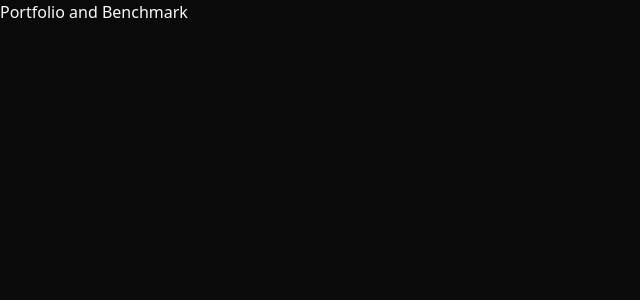
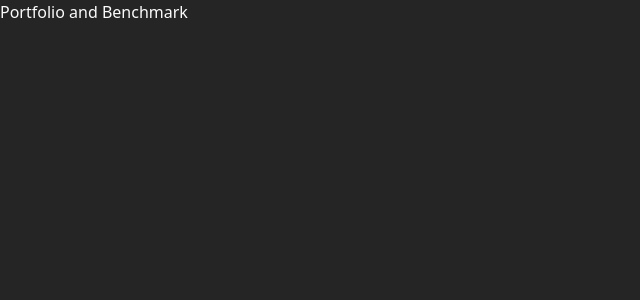
Before and after one commit to prashantpaddune/portfolio-benchmark, a Next.js app: page / in a window 1280 px wide. Shown: the top 300 px of the page, without its empty margins (0-640 px from the left). Built offline with nearby package versions, Linux system fonts and the light colour scheme.

Commit message:
feat: fix some css classes

```diff
--- a/src/app/globals.css
+++ b/src/app/globals.css
@@ -1,21 +1,17 @@
 @import "tailwindcss";
 @import "tw-animate-css";
-
-@custom-variant dark (&:is(.dark *));
 
 @theme inline {
     --color-background: var(--background);
     --color-foreground: var(--foreground);
-    --font-sans: var(--font-geist-sans);
-    --font-mono: var(--font-geist-mono);
-    --color-sidebar-ring: var(--sidebar-ring);
-    --color-sidebar-border: var(--sidebar-border);
-    --color-sidebar-accent-foreground: var(--sidebar-accent-foreground);
-    --color-sidebar-accent: var(--sidebar-accent);
-    --color-sidebar-primary-foreground: var(--sidebar-primary-foreground);
-    --color-sidebar-primary: var(--sidebar-primary);
-    --color-sidebar-foreground: var(--sidebar-foreground);
-    --color-sidebar: var(--sidebar);
+    --color-navbar-ring: var(--navbar-ring);
+    --color-navbar-border: var(--navbar-border);
+    --color-navbar-accent-foreground: var(--navbar-accent-foreground);
+    --color-navbar-accent: var(--navbar-accent);
+    --color-navbar-primary-foreground: var(--navbar-primary-foreground);
+    --color-navbar-primary: var(--navbar-primary);
+    --color-navbar-foreground: var(--navbar-foreground);
+    --color-navbar: var(--navbar);
     --color-chart-5: var(--chart-5);
     --color-chart-4: var(--chart-4);
     --color-chart-3: var(--chart-3);
@@ -33,10 +29,6 @@
     --color-secondary: var(--secondary);
     --color-primary-foreground: var(--primary-foreground);
     --color-primary: var(--primary);
-    --color-popover-foreground: var(--popover-foreground);
-    --color-popover: var(--popover);
-    --color-card-foreground: var(--card-foreground);
-    --color-card: var(--card);
     --radius-sm: calc(var(--radius) - 4px);
     --radius-md: calc(var(--radius) - 2px);
     --radius-lg: var(--radius);
@@ -45,37 +37,33 @@
 
 :root {
     --radius: 0.625rem;
-    --background: oklch(0.145 0 0);
-    --foreground: oklch(0.985 0 0);
-    --card: oklch(0.205 0 0);
-    --card-foreground: oklch(0.985 0 0);
-    --popover: oklch(0.205 0 0);
-    --popover-foreground: oklch(0.985 0 0);
-    --primary: oklch(0.922 0 0);
-    --primary-foreground: oklch(0.205 0 0);
-    --secondary: oklch(0.269 0 0);
-    --secondary-foreground: oklch(0.985 0 0);
-    --muted: oklch(0.269 0 0);
-    --muted-foreground: oklch(0.708 0 0);
-    --accent: oklch(0.269 0 0);
-    --accent-foreground: oklch(0.985 0 0);
-    --destructive: oklch(0.704 0.191 22.216);
-    --border: oklch(1 0 0 / 10%);
-    --input: oklch(1 0 0 / 15%);
-    --ring: oklch(0.556 0 0);
-    --chart-1: oklch(0.488 0.243 264.376);
-    --chart-2: oklch(0.696 0.17 162.48);
-    --chart-3: oklch(0.769 0.188 70.08);
-    --chart-4: oklch(0.627 0.265 303.9);
-    --chart-5: oklch(0.645 0.246 16.439);
-    --sidebar: oklch(0.205 0 0);
-    --sidebar-foreground: oklch(0.985 0 0);
-    --sidebar-primary: oklch(0.488 0.243 264.376);
-    --sidebar-primary-foreground: oklch(0.985 0 0);
-    --sidebar-accent: oklch(0.269 0 0);
-    --sidebar-accent-foreground: oklch(0.985 0 0);
-    --sidebar-border: oklch(1 0 0 / 10%);
-    --sidebar-ring: oklch(0.556 0 0);
+    --background: #252525;
+    --foreground: #FBFBFB;
+    --primary: #EBEBEB;
+    --primary-foreground: #343434;
+    --secondary: #454545;
+    --secondary-foreground: #FBFBFB;
+    --muted: #454545;
+    --muted-foreground: #B4B4B4;
+    --accent: #454545;
+    --accent-foreground: #FBFBFB;
+    --destructive: #DC2626;
+    --border: rgba(255, 255, 255, 0.1);
+    --input: rgba(255, 255, 255, 0.15);
+    --ring: #8E8E8E;
+    --chart-1: #7C4DFF;
+    --chart-2: #4CAF50;
+    --chart-3: #F4D03F;
+    --chart-4: #9B59B6;
+    --chart-5: #E67E22;
+    --navbar: #343434;
+    --navbar-foreground: #FBFBFB;
+    --navbar-primary: #7C4DFF;
+    --navbar-primary-foreground: #FBFBFB;
+    --navbar-accent: #454545;
+    --navbar-accent-foreground: #FBFBFB;
+    --navbar-border: rgba(255, 255, 255, 0.1);
+    --navbar-ring: #8E8E8E;
 }
 
 @layer base {
```
